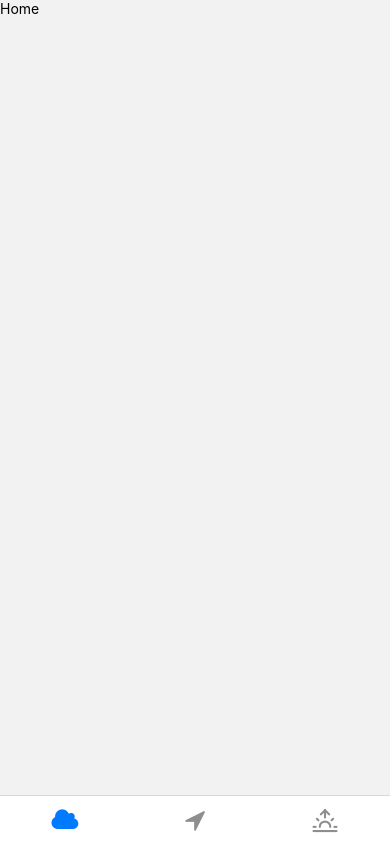
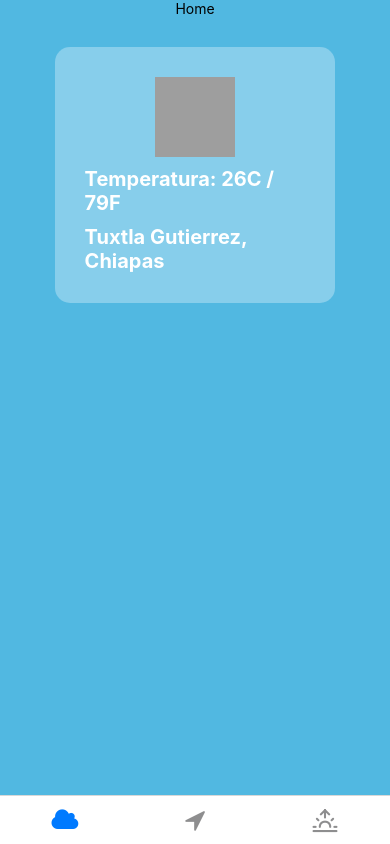
Before and after one commit to sergioaguilar13y19/Weather-App, a React Native app: screen /Login in a window 390 px wide. Before the commit this address had no page. Built offline with nearby package versions, Linux system fonts and the light colour scheme; grey boxes are pictures that could not be loaded.

Commit message:
Add Card component to Home screen

```diff
--- /dev/null
+++ b/src/components/card/index.tsx
@@ -0,0 +1,54 @@
+import React from "react";
+import { View, StyleSheet, Text, Image } from "react-native";
+
+type Props = {
+  temp_c: number;
+  temp_f: number;
+  name: string;
+  region: string;
+  icon: string;
+  isLoading?: boolean;
+};
+
+const Card = ({ temp_c, temp_f, name, region, icon, isLoading }: Props) => {
+  const TEMP_C = Math.round(temp_c);
+  const TEMP_F = Math.round(temp_f);
+  const TIME_TXT = `Temperatura: ${TEMP_C}C / ${TEMP_F}F`;
+  return (
+    <View style={styles.container}>
+      <Image source={{ uri: icon }} style={styles.image} />
+      <View style={styles.textContainer}>
+        <Text style={styles.text}>{TIME_TXT}</Text>
+        <Text style={styles.text}>
+          {name}, {region}
+        </Text>
+      </View>
+    </View>
+  );
+};
+
+const styles = StyleSheet.create({
+  container: {
+    width: "72%",
+    backgroundColor: "#87CEEB",
+    alignItems: "center",
+    margin: 10,
+    padding: 30,
+    borderRadius: 15,
+  },
+  textContainer: {
+    justifyContent: "flex-end",
+  },
+  image: {
+    width: 80,
+    height: 80,
+  },
+  text: {
+    color: "#fff",
+    fontSize: 20,
+    fontWeight: "bold",
+    marginTop: 10,
+  },
+});
+
+export default Card;
--- a/src/components/index.js
+++ b/src/components/index.js
@@ -1,3 +1,4 @@
 export { default as Input } from "./input";
 export { default as Checkbox } from "./checkbox";
 export { default as Button } from "./button";
+export { default as Card } from "./card";
--- a/src/constants/colors.ts
+++ b/src/constants/colors.ts
@@ -1,11 +1,12 @@
 import { Appearance } from "react-native";
 
 export const colorScheme = Appearance.getColorScheme() || "light";
-const isDarkMode = colorScheme === "dark"
+const isDarkMode = colorScheme === "light"
 export const statusBarStyle = isDarkMode ? "light" : "dark";
 console.log(colorScheme);
 
 export const colors = {
-  primary: isDarkMode ? "#000" : "#fff",
-  secondary: isDarkMode ? "#fff" : "#000",
+  primary:  "#fff",
+  secondary: "#000",
+  tertiary: "#51B8E1",
 };
--- a/src/screens/user/home/index.tsx
+++ b/src/screens/user/home/index.tsx
@@ -1,8 +1,26 @@
 import React from "react";
-import { Text } from "react-native";
+import { Text, View } from "react-native";
+import { SafeAreaView } from "react-native-safe-area-context";
+
+import { styles } from "./styles";
+import { Card } from "../../../components";
 
 const Home = () => {
-  return <Text>Home</Text>;
+  return (
+    <SafeAreaView style={styles.container}>
+      <Text>Home</Text>
+      <View style={styles.cardContainer}>
+        <Card
+          temp_c={26.0}
+          temp_f={78.8}
+          name="Tuxtla Gutierrez"
+          region="Chiapas"
+          icon="https://cdn.weatherapi.com/weather/64x64/night/116.png"
+          isLoading={false}
+        />
+      </View>
+    </SafeAreaView>
+  );
 };
 
 export default Home;
--- a/src/screens/user/home/styles.js
+++ b/src/screens/user/home/styles.js
@@ -0,0 +1,16 @@
+import { StyleSheet } from "react-native";
+
+import { colors } from "../../../constants/colors";
+
+export const styles = StyleSheet.create({
+  container: {
+    flex: 1,
+    backgroundColor: colors.tertiary,
+    alignItems: "center",
+  },
+  cardContainer: {
+    width: "100%",
+    marginTop: 20,
+    alignItems: "center",
+  },
+});
```
Also changed, not shown: src/api/types.ts (added, +47 -0 lines).
